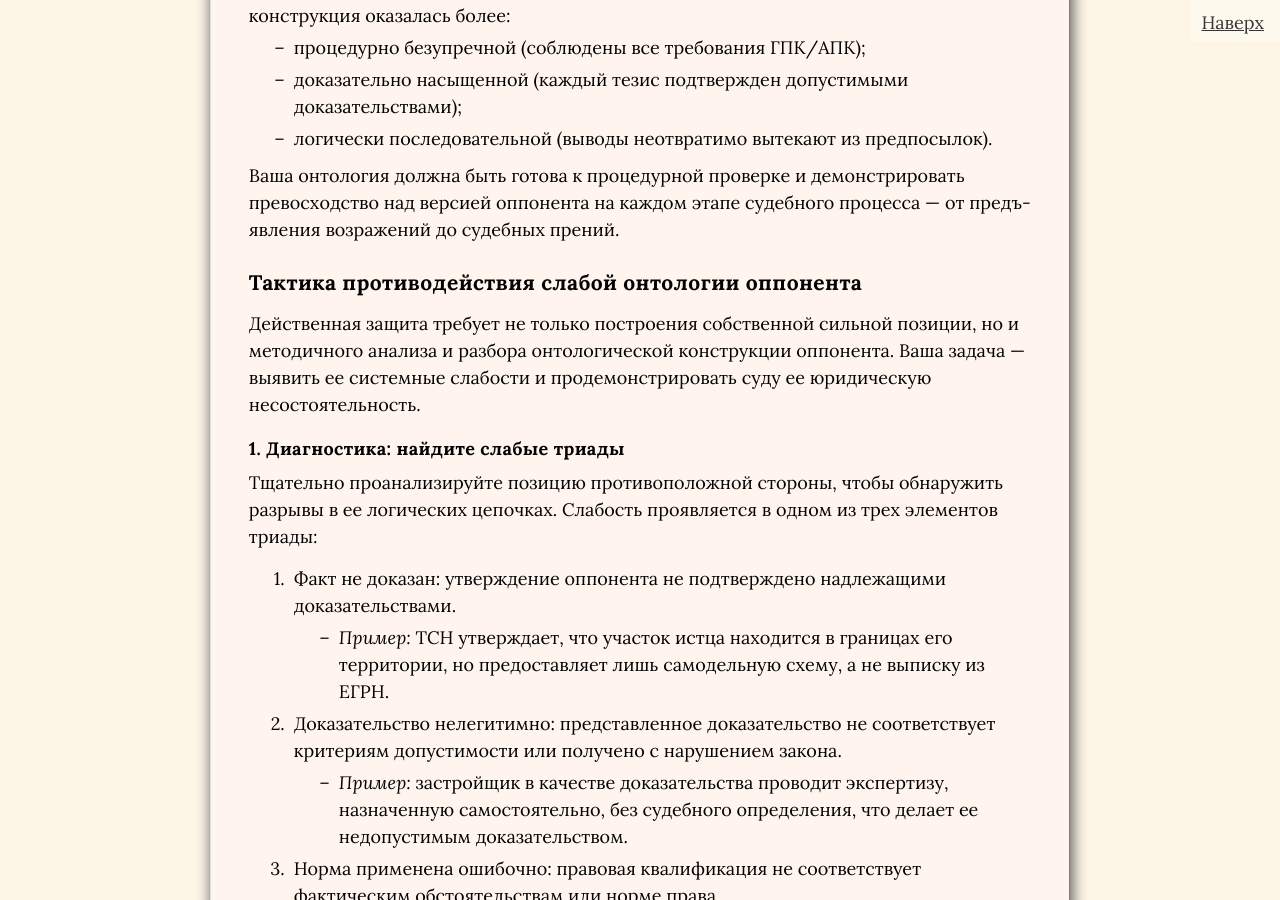
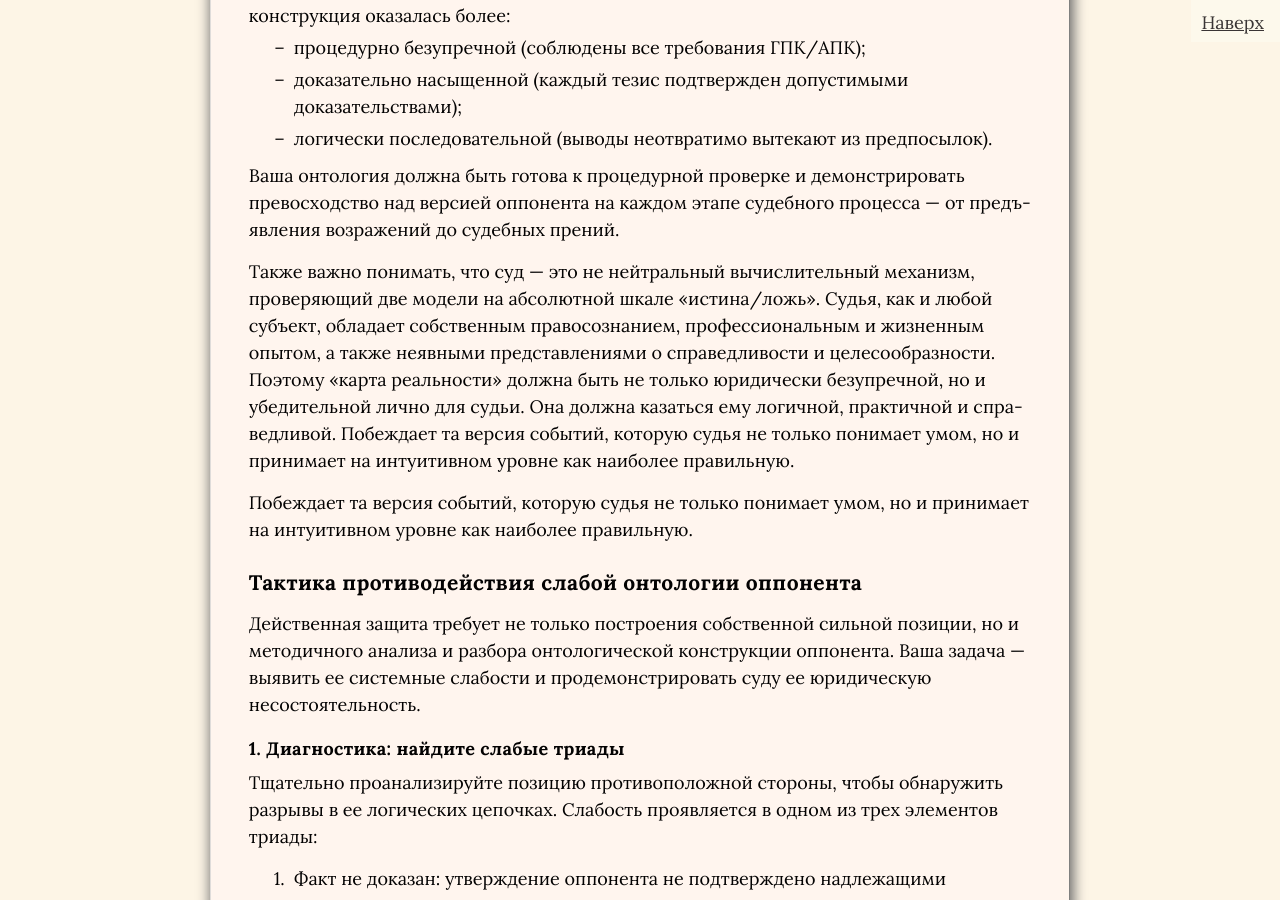
Before and after one commit to SergSi/land-use-art, a Jekyll site: the page built from _posts/2025-10-18-train.md, in a window 1280 px wide and 900 px high, scrolled down 17059 px. Built offline with Jekyll 4.4.1, drawn with Linux system fonts in a browser that asks for light colours; some web fonts are replaced.

Commit message:
Update 2025-10-18-train.md

```diff
--- a/_posts/2025-10-18-train.md
+++ b/_posts/2025-10-18-train.md
@@ -380,6 +380,10 @@ number="4"
 - логически последовательной (выводы неотвратимо вытекают из предпосылок).
 
 Ваша онтология должна быть готова к процедурной проверке и демонстрировать превосходство над версией оппонента на каждом этапе судебного процесса — от предъявления возражений до судебных прений.
+
+Также важно понимать, что суд — это не нейтральный вычислительный механизм, проверяющий две модели на абсолютной шкале «истина/ложь». Судья, как и любой субъект, обладает собственным правосознанием, профессиональным и жизненным опытом, а также неявными представлениями о справедливости и целесообразности. Поэтому «карта реальности» должна быть не только юридически безупречной, но и убедительной лично для судьи. Она должна казаться ему логичной, практичной и справедливой. Побеждает та версия событий, которую судья не только понимает умом, но и принимает на интуитивном уровне как наиболее правильную.
+
+Побеждает та версия событий, которую судья не только понимает умом, но и принимает на интуитивном уровне как наиболее правильную.
 
 ### Тактика противодействия слабой онтологии оппонента
 
```
